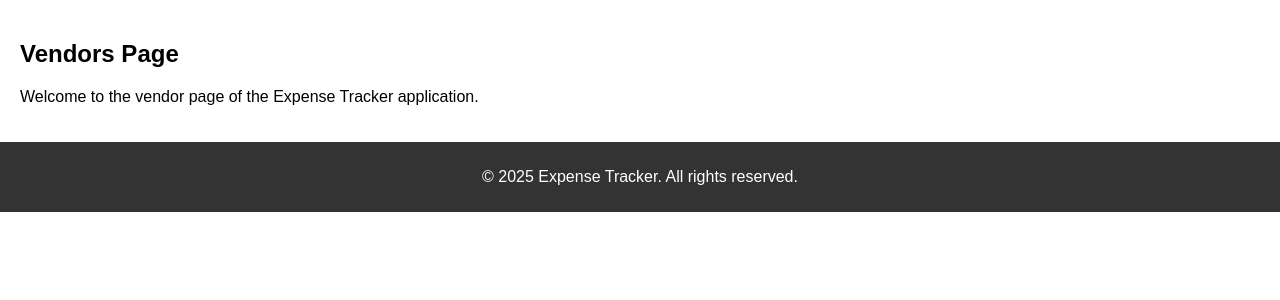
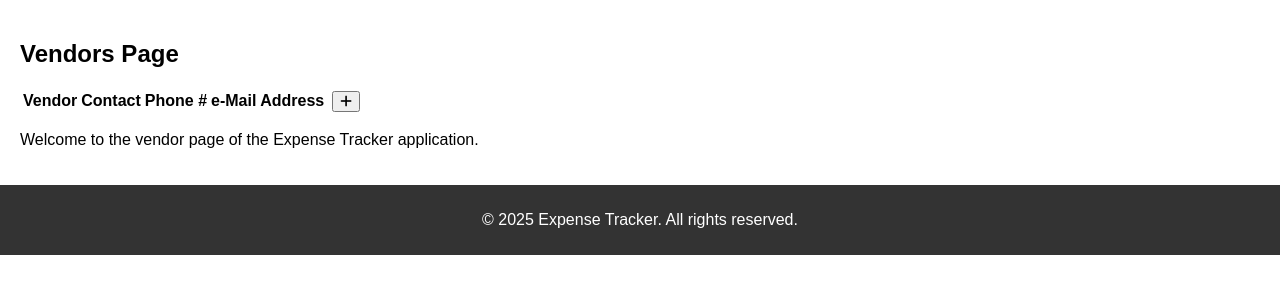
Before and after one commit to spx1/metropolitans, a Flask app: page /page/vendor in a window 1280 px wide. Shown: the part 100-400 px from the top of the page. Run offline with Flask 3, Linux system fonts and the light colour scheme; lists and menus that the app fills with data are empty; parts of the project's set-up code (start-up, migrations or seed data) failed here and were passed over.

Commit message:
Display vendors and add, edit, and delete icons.

```diff
--- a/templates/vendors.html
+++ b/templates/vendors.html
@@ -4,5 +4,19 @@
 
 {% block content %}
     <h2>Vendors Page</h2>
+    <table>
+        <tr>
+            <th>Vendor</th><th>Contact</th><th>Phone #</th><th>e-Mail Address</th>
+            <th></th><th><button><i class="fas fa-plus"></i></button></th>
+        </tr>
+        {% for vendor in vendors %}
+        <tr>
+            <td>{{vendor.vendorname}}</td><td>{{vendor.contactname}}</td>
+            <td>{{vendor.contactphone}}</td><td>{{vendor.email}}</td>
+            <td><button><i class="fas fa-pencil-alt"></i></button></td>
+            <td><button><i class="fas fa-trash"></i></button></td>
+        </tr>
+        {% endfor %}
+    </table>
     <p>Welcome to the vendor page of the Expense Tracker application.</p>
 {% endblock %}
```
